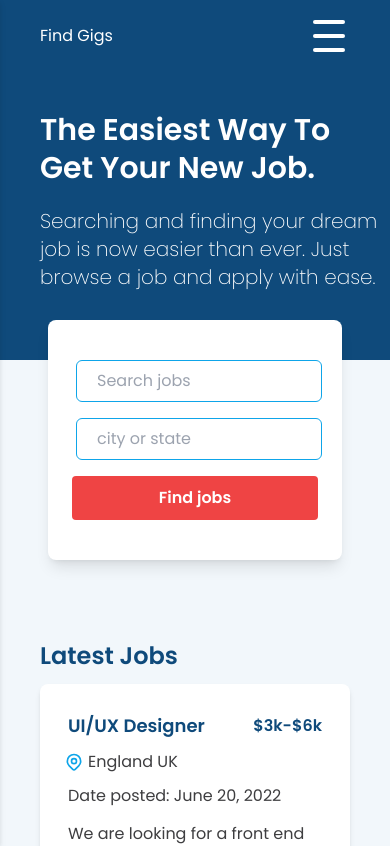
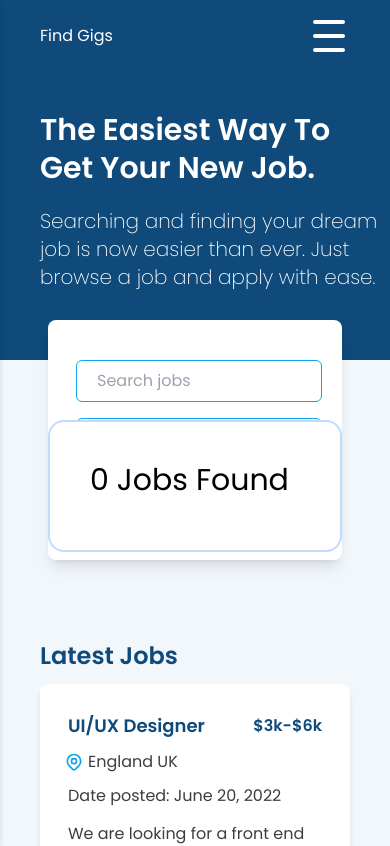
Before and after one commit to Ademayowa/jobapp-v4, a Next.js app: page / in a window 390 px wide. Shown: the top 846 px of the page. Built offline with nearby package versions, Linux system fonts and the light colour scheme.

Commit message:
display search results on UI

```diff
--- a/components/Search.js
+++ b/components/Search.js
@@ -1,5 +1,6 @@
 import { useState, useEffect } from 'react';
 import { SearchIcon, LocationMarkerIcon } from '@heroicons/react/outline';
+import SearchResults from './SearchResults';
 
 export default function Search() {
   const [searchTerm, setSearchTerm] = useState('');
@@ -21,7 +22,7 @@ export default function Search() {
   }, [searchTerm]);
 
   return (
-    <div className='flex flex-col md:flex-row justify-between bg-white -mt-10 shadow-lg rounded-lg mx-12 px-5 py-10 md:p-5'>
+    <div className='flex flex-col md:flex-row justify-between bg-white -mt-10 shadow-lg rounded-lg mx-12 px-5 py-10 md:p-5 relative'>
       <div className='flex items-center space-x-2'>
         <SearchIcon className='hidden md:block h-5 w-5 text-sky-500' />
         <input
@@ -47,6 +48,8 @@ export default function Search() {
           Find jobs
         </button>
       </div>
+
+      <SearchResults results={searchResults} />
     </div>
   );
 }
--- /dev/null
+++ b/components/SearchResults.js
@@ -0,0 +1,14 @@
+import Job from './Job';
+
+export default function SearchResults({ results }) {
+  return (
+    <div className='absolute top-20 right-0 md:right-10 z-10 border-2 border-blue-200 bg-white text-black w-full md:w-6/12 rounded-2xl mt-5'>
+      <div className='p-10'>
+        <h2 className='text-3xl mb-3'>{results.length} Jobs Found</h2>
+        {results.map((result, index) => (
+          <Job key={index} job={result} />
+        ))}
+      </div>
+    </div>
+  );
+}
```
